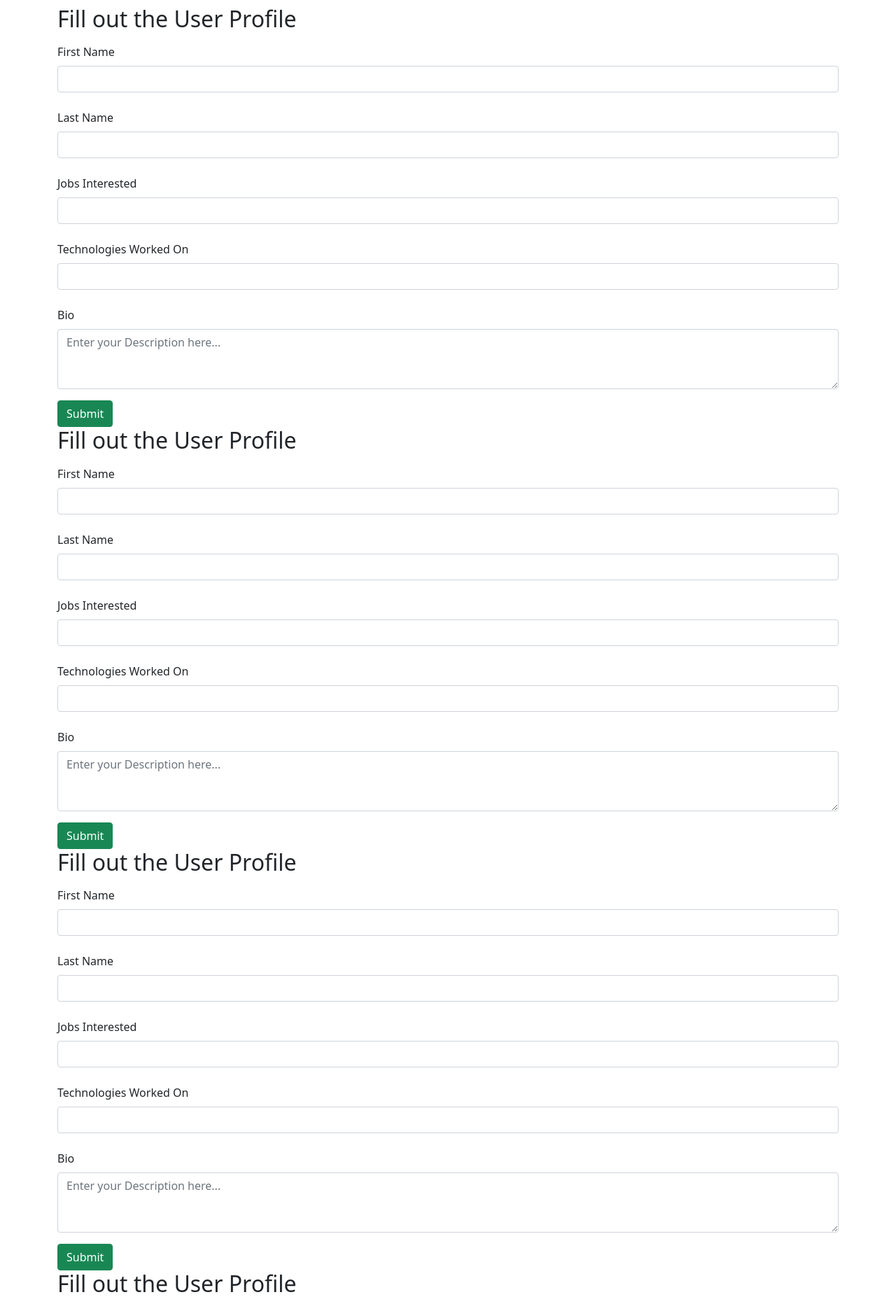
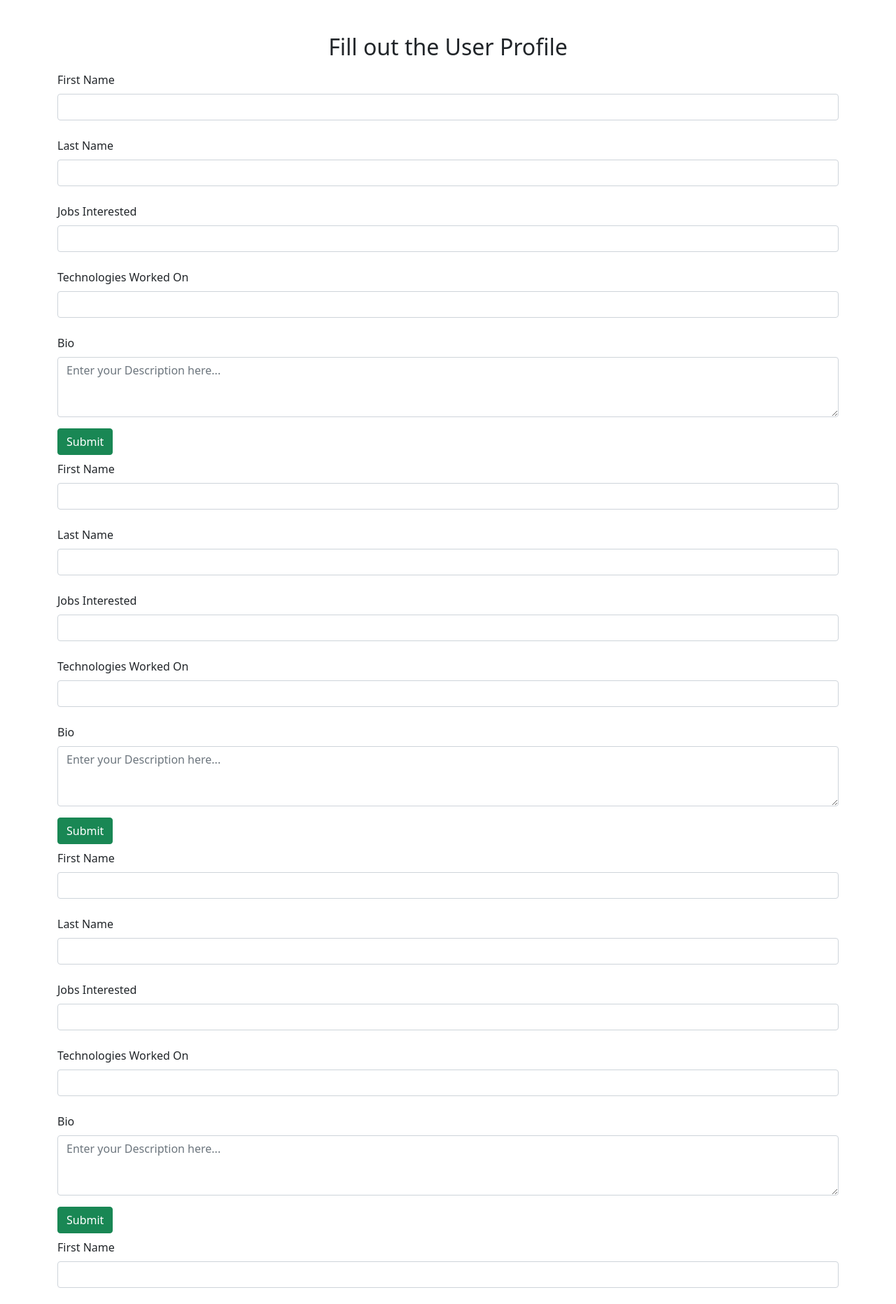
Before and after one commit to arkalsekar/Find-it, a Django app: page /profile in a window 1280 px wide. Shown: the part 56-1919 px from the top of the page at 70% size. Run offline with Django 3.2, Linux system fonts and the light colour scheme; a user stored in the database is signed in; data comes from the database, SQL or seed files in the repository; both versions use the stored data as it was after the commit.

Commit message:
Fixed some CSS

```diff
--- a/templates/index.html
+++ b/templates/index.html
@@ -14,8 +14,10 @@ active
 
 <div class="container mt-5">
 
+	<h2 class="text-center"> List of All Jobs </h2>
+
     {% for i in all_jobs %}
-        <div class="card mt-3">
+        <div class="card mt-5">
             <div class="card-header">
                 {{ i.company_name }}
             </div>
--- a/templates/profile.html
+++ b/templates/profile.html
@@ -9,10 +9,11 @@
 {% block body %}
 
 
-<div class="container my-2">
+<div class="container mt-5">
+
+    <h2 class="text-center"> Fill out the User Profile </h2>
 
   {% for data in current_user %}
-    <h2> Fill out the User Profile </h2>
 
     <form action="{% url 'profile' %}" method="POST">
     {% csrf_token %}
```
Also changed, not shown: templates/relevant.html (+4 -7 lines), db.sqlite3, demo/1.PNG (added), demo/2.PNG (added), demo/3.PNG (added), demo/4.PNG (added), demo/5.PNG (added), demo/6.PNG (added), demo/7.PNG (added).
